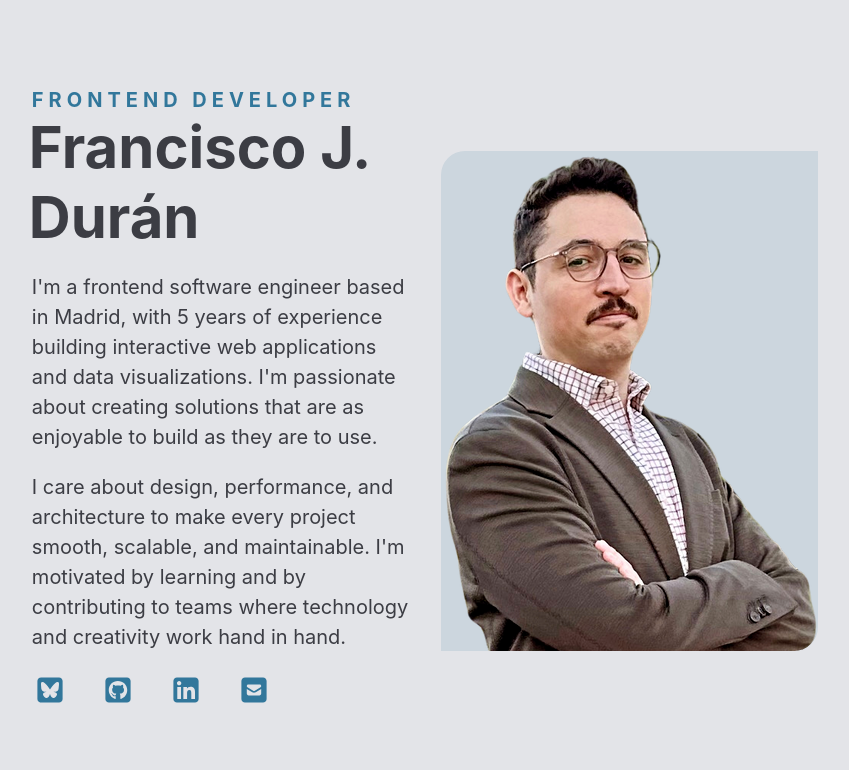
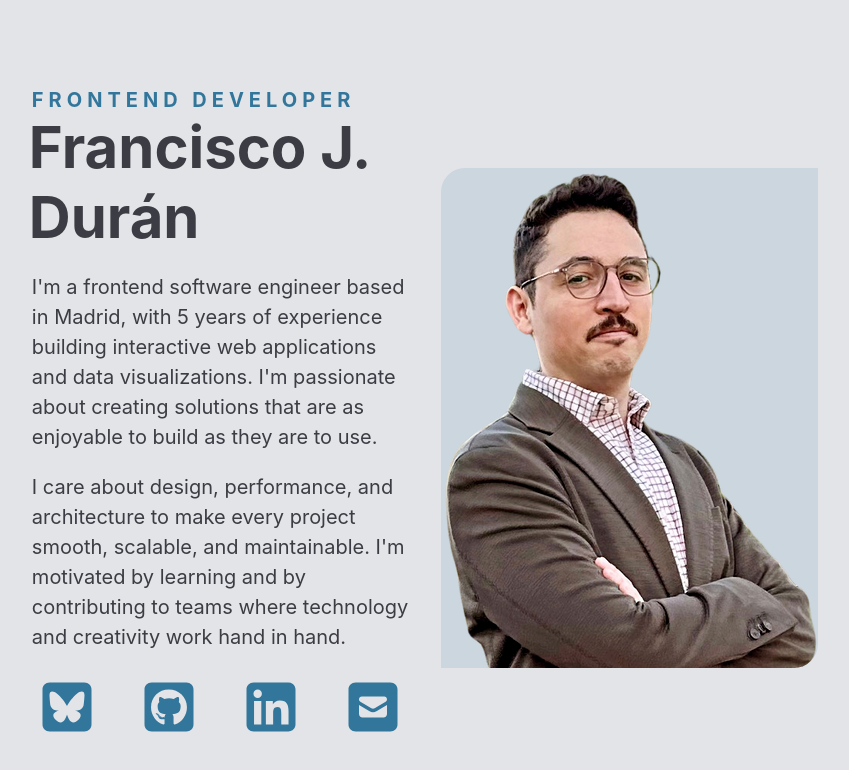
Before and after one commit to 40detectives/doodle-viewport-vanguard, a website built with Vite: page src/pages/about.html in a window 1280 px wide. Shown: the whole page, without its empty margins (215-1064 px from the left). Built offline with nearby package versions, Linux system fonts and the light colour scheme.

Commit message:
fix(about): make social media icons bigger on larger screens
Increases the default size of social media SVG icons, with a further enlargement specifically for the larger screens.

Enhances visibility and improves user interaction for the 'About Me' page.

```diff
--- a/src/styles/global.css
+++ b/src/styles/global.css
@@ -97,8 +97,8 @@
 
   /* svg social icon bar*/
   ul svg {
-    width: 36px;
-    height: 36px;
+    width: 55px;
+    height: 55px;
   }
 
   .social {
@@ -141,6 +141,7 @@
 
     .icons {
       justify-content: start;
+      /* flex-wrap: nowrap; */
     }
 
     h1 {
@@ -149,6 +150,11 @@
   }
 
   @layer standard {
+    ul svg {
+      width: 70px;
+      height: 70px;
+    }
+
     .main-article img {
       max-height: 500px;
       margin: 0 0 0 auto;
```
Also changed, not shown: src/pages/about.html (+1 -2 lines).
